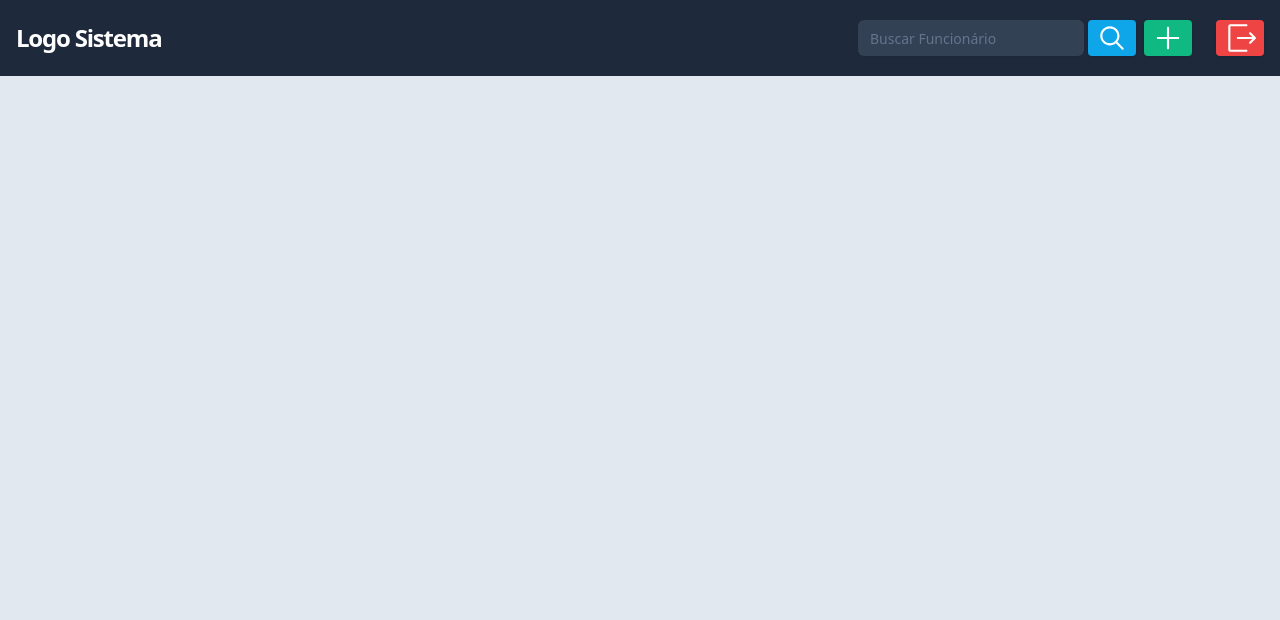
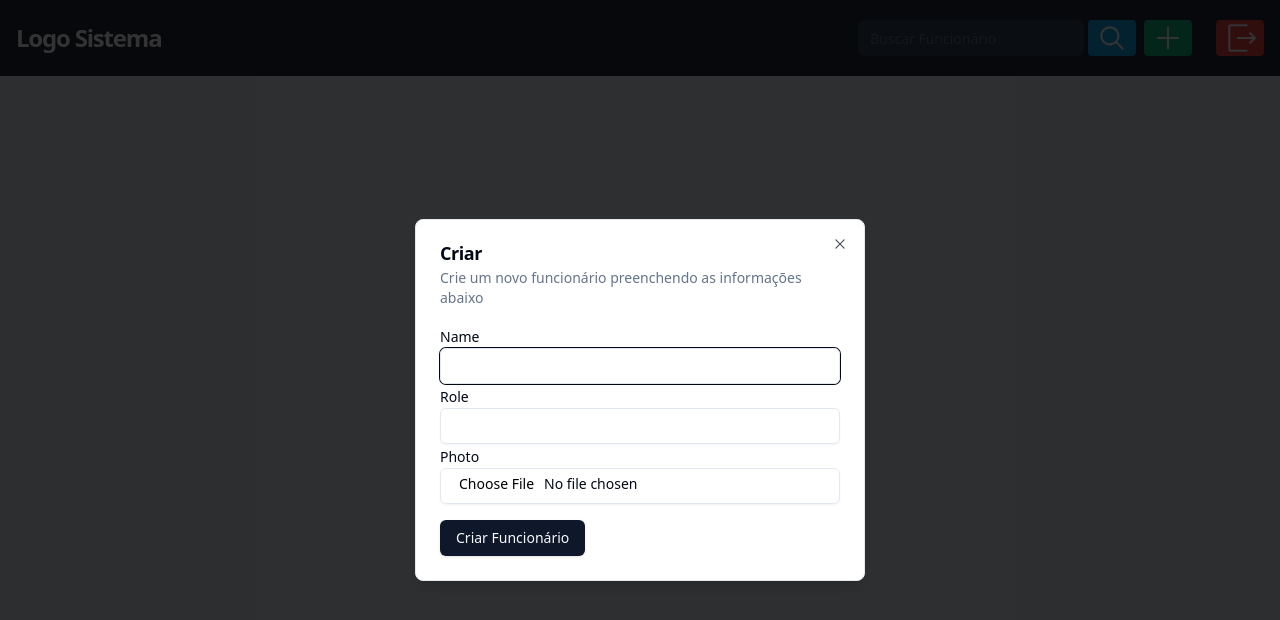
Before and after one commit to Luan053/FrontCadFuncionarios, a React (Vite) app: page / in a window 1280 px wide. Both pictures are taken after a click on the button 1168 px from the left and 38 px from the top of the page. Shown: the top 620 px of the page. Built offline with nearby package versions, Linux system fonts and the light colour scheme; no server answers.

Commit message:
feat: criação de funcionarios

```diff
--- a/src/components/pagesComponents/Header.tsx
+++ b/src/components/pagesComponents/Header.tsx
@@ -1,8 +1,69 @@
 import { cn } from "@/lib/utils";
+import { MagnifyingGlassIcon, PlusIcon, ExitIcon } from "@radix-ui/react-icons";
+import { Button } from "../ui/button";
+import {
+  Dialog,
+  DialogTrigger,
+  DialogContent,
+  DialogHeader,
+  DialogTitle,
+  DialogDescription,
+} from "../ui/dialog";
+import { Input } from "../ui/input";
+import { api } from "@/utils/api";
+import { ChangeEvent, FormEvent, useState } from "react";
+import { Label } from "../ui/label";
 
 type HeaderProps = React.HTMLAttributes<HTMLElement>;
 
+interface Employee {
+  Name: string;
+  Role: string;
+  Photo: File | null;
+}
+
 export const Header = ({ children, className, ...props }: HeaderProps) => {
+  const [employeeData, setEmployeeData] = useState<Employee>({
+    Name: "",
+    Role: "",
+    Photo: null,
+  });
+
+  const handleChange = (e: ChangeEvent<HTMLInputElement>): void => {
+    const { name, value, files } = e.target;
+    if (name === "Photo" && files) {
+      setEmployeeData((prevData) => ({
+        ...prevData,
+        Photo: files[0],
+      }));
+    } else {
+      setEmployeeData((prevData) => ({
+        ...prevData,
+        [name]: value,
+      }));
+    }
+  };
+
+  const handleSubmit = async (e: FormEvent<HTMLFormElement>): Promise<void> => {
+    e.preventDefault();
+    try {
+      const formData = new FormData();
+      formData.append("Name", employeeData.Name);
+      formData.append("Role", employeeData.Role);
+      if (employeeData.Photo) {
+        formData.append("Photo", employeeData.Photo);
+      }
+      await api.post("/employee", formData, {
+        headers: {
+          "Content-Type": "multipart/form-data",
+        },
+      });
+      console.log("Funcionário criado com sucesso!");
+    } catch (error) {
+      console.error("Erro ao criar funcionário:", error);
+    }
+  };
+
   return (
     <header
       className={cn(
@@ -14,7 +75,73 @@
       <h1 className="text-white text-2xl font-bold tracking-tighter">
         Logo Sistema
       </h1>
-      <div className="flex gap-2">{children}</div>
+      <div className="flex gap-2">
+        <div className="flex gap-1">
+          <Input
+            placeholder="Buscar Funcionário"
+            className="text-white border-none bg-slate-700"
+            required
+          />
+          <Button
+            type="submit"
+            className="text-white bg-sky-500 p-2 rounded-sm hover:bg-sky-600"
+          >
+            <MagnifyingGlassIcon className="h-8 w-8" />
+          </Button>
+        </div>
+        <Dialog>
+          <DialogTrigger asChild>
+            <Button className="text-white bg-emerald-500 p-2 rounded-sm hover:bg-emerald-600">
+              <PlusIcon className="h-8 w-8" />
+            </Button>
+          </DialogTrigger>
+          <DialogContent className="sm:max-w-[450px]">
+            <DialogHeader>
+              <DialogTitle>Criar</DialogTitle>
+              <DialogDescription>
+                Crie um novo funcionário preenchendo as informações abaixo
+              </DialogDescription>
+            </DialogHeader>
+            <form onSubmit={handleSubmit}>
+              <div>
+                <Label htmlFor="Name">Name</Label>
+                <Input
+                  type="text"
+                  id="Name"
+                  name="Name"
+                  value={employeeData.Name}
+                  onChange={handleChange}
+                />
+              </div>
+              <div>
+                <Label htmlFor="Role">Role</Label>
+                <Input
+                  type="text"
+                  id="Role"
+                  name="Role"
+                  value={employeeData.Role}
+                  onChange={handleChange}
+                />
+              </div>
+              <div className="pb-4">
+                <Label htmlFor="Photo">Photo</Label>
+                <Input
+                  type="file"
+                  id="Photo"
+                  name="Photo"
+                  onChange={handleChange}
+                  accept="image/*"
+                />
+              </div>
+              <Button type="submit">Criar Funcionário</Button>
+            </form>
+          </DialogContent>
+        </Dialog>
+
+        <Button className="text-white bg-red-500 p-2 rounded-sm ml-4 hover:bg-red-600">
+          <ExitIcon className="h-8 w-8" />
+        </Button>
+      </div>
     </header>
   );
 };
--- /dev/null
+++ b/src/components/ui/dialog.tsx
@@ -0,0 +1,120 @@
+import * as React from "react"
+import * as DialogPrimitive from "@radix-ui/react-dialog"
+import { Cross2Icon } from "@radix-ui/react-icons"
+
+import { cn } from "@/lib/utils"
+
+const Dialog = DialogPrimitive.Root
+
+const DialogTrigger = DialogPrimitive.Trigger
+
+const DialogPortal = DialogPrimitive.Portal
+
+const DialogClose = DialogPrimitive.Close
+
+const DialogOverlay = React.forwardRef<
+  React.ElementRef<typeof DialogPrimitive.Overlay>,
+  React.ComponentPropsWithoutRef<typeof DialogPrimitive.Overlay>
+>(({ className, ...props }, ref) => (
+  <DialogPrimitive.Overlay
+    ref={ref}
+    className={cn(
+      "fixed inset-0 z-50 bg-black/80  data-[state=open]:animate-in data-[state=closed]:animate-out data-[state=closed]:fade-out-0 data-[state=open]:fade-in-0",
+      className
+    )}
+    {...props}
+  />
+))
+DialogOverlay.displayName = DialogPrimitive.Overlay.displayName
+
+const DialogContent = React.forwardRef<
+  React.ElementRef<typeof DialogPrimitive.Content>,
+  React.ComponentPropsWithoutRef<typeof DialogPrimitive.Content>
+>(({ className, children, ...props }, ref) => (
+  <DialogPortal>
+    <DialogOverlay />
+    <DialogPrimitive.Content
+      ref={ref}
+      className={cn(
+        "fixed left-[50%] top-[50%] z-50 grid w-full max-w-lg translate-x-[-50%] translate-y-[-50%] gap-4 border bg-background p-6 shadow-lg duration-200 data-[state=open]:animate-in data-[state=closed]:animate-out data-[state=closed]:fade-out-0 data-[state=open]:fade-in-0 data-[state=closed]:zoom-out-95 data-[state=open]:zoom-in-95 data-[state=closed]:slide-out-to-left-1/2 data-[state=closed]:slide-out-to-top-[48%] data-[state=open]:slide-in-from-left-1/2 data-[state=open]:slide-in-from-top-[48%] sm:rounded-lg",
+        className
+      )}
+      {...props}
+    >
+      {children}
+      <DialogPrimitive.Close className="absolute right-4 top-4 rounded-sm opacity-70 ring-offset-background transition-opacity hover:opacity-100 focus:outline-none focus:ring-2 focus:ring-ring focus:ring-offset-2 disabled:pointer-events-none data-[state=open]:bg-accent data-[state=open]:text-muted-foreground">
+        <Cross2Icon className="h-4 w-4" />
+        <span className="sr-only">Close</span>
+      </DialogPrimitive.Close>
+    </DialogPrimitive.Content>
+  </DialogPortal>
+))
+DialogContent.displayName = DialogPrimitive.Content.displayName
+
+const DialogHeader = ({
+  className,
+  ...props
+}: React.HTMLAttributes<HTMLDivElement>) => (
+  <div
+    className={cn(
+      "flex flex-col space-y-1.5 text-center sm:text-left",
+      className
+    )}
+    {...props}
+  />
+)
+DialogHeader.displayName = "DialogHeader"
+
+const DialogFooter = ({
+  className,
+  ...props
+}: React.HTMLAttributes<HTMLDivElement>) => (
+  <div
+    className={cn(
+      "flex flex-col-reverse sm:flex-row sm:justify-end sm:space-x-2",
+      className
+    )}
+    {...props}
+  />
+)
+DialogFooter.displayName = "DialogFooter"
+
+const DialogTitle = React.forwardRef<
+  React.ElementRef<typeof DialogPrimitive.Title>,
+  React.ComponentPropsWithoutRef<typeof DialogPrimitive.Title>
+>(({ className, ...props }, ref) => (
+  <DialogPrimitive.Title
+    ref={ref}
+    className={cn(
+      "text-lg font-semibold leading-none tracking-tight",
+      className
+    )}
+    {...props}
+  />
+))
+DialogTitle.displayName = DialogPrimitive.Title.displayName
+
+const DialogDescription = React.forwardRef<
+  React.ElementRef<typeof DialogPrimitive.Description>,
+  React.ComponentPropsWithoutRef<typeof DialogPrimitive.Description>
+>(({ className, ...props }, ref) => (
+  <DialogPrimitive.Description
+    ref={ref}
+    className={cn("text-sm text-muted-foreground", className)}
+    {...props}
+  />
+))
+DialogDescription.displayName = DialogPrimitive.Description.displayName
+
+export {
+  Dialog,
+  DialogPortal,
+  DialogOverlay,
+  DialogTrigger,
+  DialogClose,
+  DialogContent,
+  DialogHeader,
+  DialogFooter,
+  DialogTitle,
+  DialogDescription,
+}
--- a/src/pages/home.tsx
+++ b/src/pages/home.tsx
@@ -1,33 +1,39 @@
 import { CardHome } from "@/components/pagesComponents/CardHome";
 import { Header } from "@/components/pagesComponents/Header";
+import {
+  AlertDialog,
+  AlertDialogAction,
+  AlertDialogCancel,
+  AlertDialogContent,
+  AlertDialogDescription,
+  AlertDialogFooter,
+  AlertDialogHeader,
+  AlertDialogTitle,
+  AlertDialogTrigger,
+} from "@/components/ui/alert-dialog";
 import { Button } from "@/components/ui/button";
+import {
+  Dialog,
+  DialogTrigger,
+  DialogContent,
+  DialogHeader,
+  DialogTitle,
+  DialogDescription,
+  DialogFooter,
+} from "@/components/ui/dialog";
 import { Input } from "@/components/ui/input";
-import { MagnifyingGlassIcon, PlusIcon, ExitIcon } from "@radix-ui/react-icons";
+import {
+  MagnifyingGlassIcon,
+  PlusIcon,
+  ExitIcon,
+  TrashIcon,
+} from "@radix-ui/react-icons";
+import { Label } from "@radix-ui/react-label";
 
 export const Home = () => {
   return (
     <div className="h-screen w-screen flex flex-col gap-2 bg-slate-200">
-      <Header>
-        <div className="flex gap-1">
-          <Input
-            placeholder="Buscar Funcionário"
-            className="text-white border-none bg-slate-700"
-            required
-          />
-          <Button
-            type="submit"
-            className="text-white bg-sky-500 p-2 rounded-sm hover:bg-sky-600"
-          >
-            <MagnifyingGlassIcon className="h-8 w-8" />
-          </Button>
-        </div>
-        <Button className="text-white bg-emerald-500 p-2 rounded-sm hover:bg-emerald-600">
-          <PlusIcon className="h-8 w-8" />
-        </Button>
-        <Button className="text-white bg-red-500 p-2 rounded-sm ml-4 hover:bg-red-600">
-          <ExitIcon className="h-8 w-8" />
-        </Button>
-      </Header>
+      <Header />
       <div className="flex p-4 gap-4 flex-wrap">
         <CardHome />
       </div>
```
Also changed, not shown: src/components/ui/input.tsx (+6 -6 lines), 1 other file (tests, documents, lock files or other folders).
